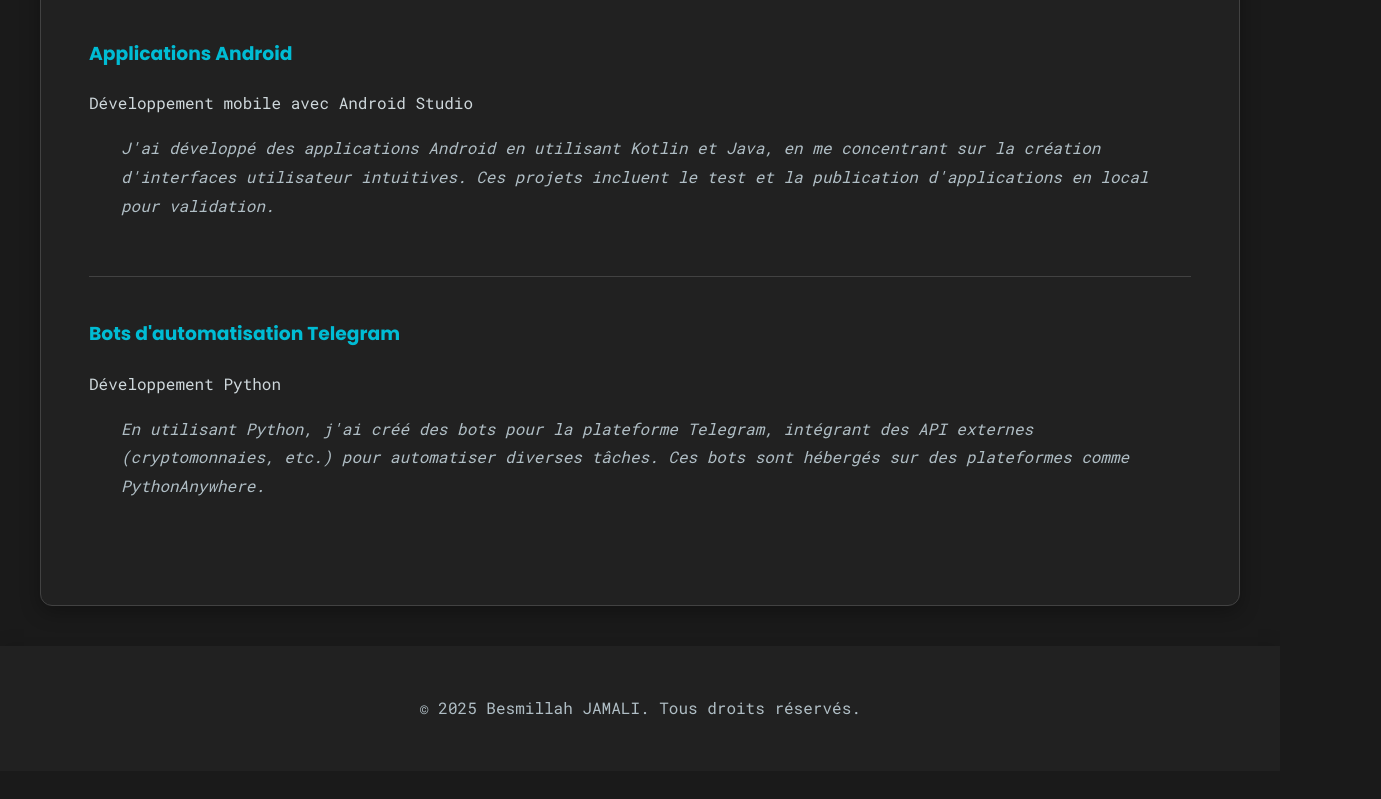
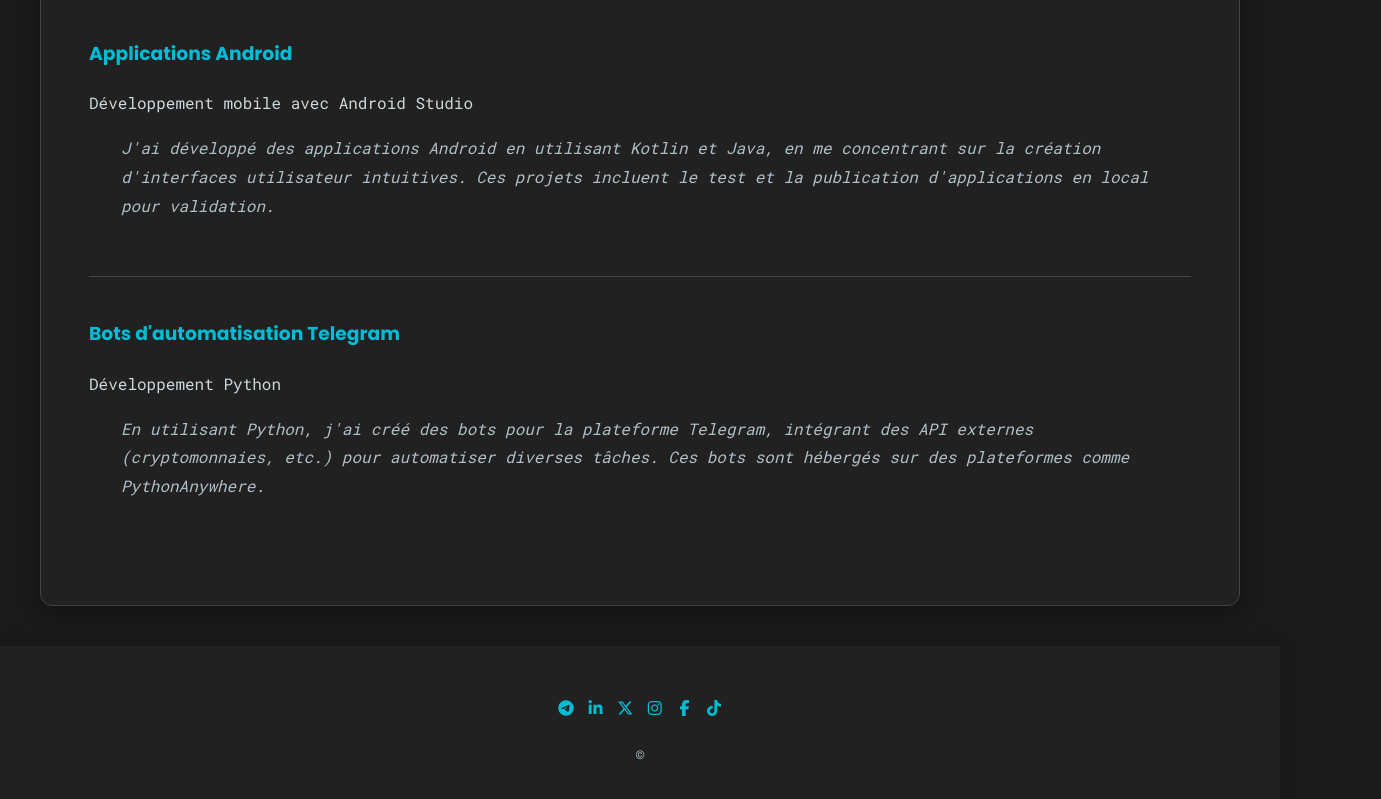
Before and after one commit to besmillahjamali/jamal, a plain HTML site: page project.html in a window 1280 px wide. Shown: the part 681-1480 px from the top of the page, 1381 px wide, since content can reach past the window. Before the commit the page ends 1452 px from the top, so only its background shows below. Drawn offline with Linux system fonts and the light colour scheme; a small style sheet from the web is missing.

Commit message:
Refactor project.html structure and add social links

```diff
--- a/project.html
+++ b/project.html
@@ -1,12 +1,19 @@
 <!DOCTYPE html>
 <html lang="fr">
+
 <head>
     <meta charset="UTF-8">
     <meta name="viewport" content="width=device-width, initial-scale=1.0">
     <title data-i18n="project_title">Projets - Besmillah JAMALI</title>
+    <link rel="stylesheet" href="fontawesome.min.css">
+    <link rel="icon" href="image/icon.png" type="image/x-icon">
+    <title data-i18n="crypto_page_title">Crypto Market - Besmillah JAMALI</title>
     <link rel="stylesheet" href="style.css">
-    <link rel="icon" href="image/icon.png" type="image/x-icon">
+    <link rel="stylesheet" href="https://cdnjs.cloudflare.com/ajax/libs/font-awesome/6.5.2/css/all.min.css"
+        integrity="sha512-SnH5WK+bZxgPHs44uWIX+LLMD/CD2yXmUqMvR08+6Pz+zJt9Z2D7Q9FwP/XqYF9eYx0L4Pq5R0U4M9/Hj00jJ/A=="
+        crossorigin="anonymous" referrerpolicy="no-referrer" />
 </head>
+
 <body>
 
     <header>
@@ -21,6 +28,7 @@
                 <li><a href="experience.html" data-i18n="nav_experience">Expériences</a></li>
                 <li><a href="project.html" data-i18n="nav_projects">Projets</a></li>
                 <li><a href="contact.html" data-i18n="nav_contact">Contact</a></li>
+                <li><a href="blog.html" data-i18n="nav_blog">Blog</a></li>
             </ul>
         </nav>
         <div style="display: flex; align-items: center; gap: 15px;">
@@ -45,13 +53,17 @@
     <main>
         <section class="projects-section">
             <h2 data-i18n="project_heading">Mes Projets</h2>
-            <p data-i18n="project_text">Une sélection de mes travaux récents, démontrant mon approche de la conception centrée sur l'utilisateur et mon expertise technique.</p>
+            <p data-i18n="project_text">Une sélection de mes travaux récents, démontrant mon approche de la conception
+                centrée sur l'utilisateur et mon expertise technique.</p>
 
             <div class="project-item">
                 <h3 data-i18n="project1_title">Maquettes Web pour un site vitrine</h3>
                 <p class="project-info" data-i18n="project1_info">Stage en Web Design, Sumerod, Troyes - 2025</p>
                 <div class="project-details">
-                    <p data-i18n="project1_text">Au cours de ce stage, j'ai créé des maquettes complètes pour un site web d'entreprise, en veillant à l'adaptation au responsive design pour les appareils mobiles et les tablettes. J'ai également participé à la définition de l'identité visuelle, incluant le choix des couleurs et de la typographie.</p>
+                    <p data-i18n="project1_text">Au cours de ce stage, j'ai créé des maquettes complètes pour un site
+                        web d'entreprise, en veillant à l'adaptation au responsive design pour les appareils mobiles et
+                        les tablettes. J'ai également participé à la définition de l'identité visuelle, incluant le
+                        choix des couleurs et de la typographie.</p>
                 </div>
             </div>
 
@@ -59,7 +71,9 @@
                 <h3 data-i18n="project2_title">Applications Android</h3>
                 <p class="project-info" data-i18n="project2_info">Développement mobile avec Android Studio</p>
                 <div class="project-details">
-                    <p data-i18n="project2_text">J'ai développé des applications Android en utilisant Kotlin et Java, en me concentrant sur la création d'interfaces utilisateur intuitives. Ces projets incluent le test et la publication d'applications en local pour validation.</p>
+                    <p data-i18n="project2_text">J'ai développé des applications Android en utilisant Kotlin et Java, en
+                        me concentrant sur la création d'interfaces utilisateur intuitives. Ces projets incluent le test
+                        et la publication d'applications en local pour validation.</p>
                 </div>
             </div>
 
@@ -67,16 +81,44 @@
                 <h3 data-i18n="project3_title">Bots d'automatisation Telegram</h3>
                 <p class="project-info" data-i18n="project3_info">Développement Python</p>
                 <div class="project-details">
-                    <p data-i18n="project3_text">En utilisant Python, j'ai créé des bots pour la plateforme Telegram, intégrant des API externes (cryptomonnaies, etc.) pour automatiser diverses tâches. Ces bots sont hébergés sur des plateformes comme PythonAnywhere.</p>
+                    <p data-i18n="project3_text">En utilisant Python, j'ai créé des bots pour la plateforme Telegram,
+                        intégrant des API externes (cryptomonnaies, etc.) pour automatiser diverses tâches. Ces bots
+                        sont hébergés sur des plateformes comme PythonAnywhere.</p>
                 </div>
             </div>
         </section>
     </main>
 
     <footer>
-        <p>&copy; 2025 Besmillah JAMALI. Tous droits réservés.</p>
+        <div class="footer-content">
+            <p data-i18n="footer_social_call">
+            </p>
+            <div class="social-links">
+                <a href="https://t.me/besmillahjamali" target="_blank" aria-label="Telegram">
+                    <i class="fab fa-telegram-plane"></i>
+                </a>
+                <a href="https://fr.linkedin.com/in/besmillah-jamali-46a92627b" target="_blank" aria-label="LinkedIn">
+                    <i class="fab fa-linkedin-in"></i>
+                </a>
+                <a href="https://x.com/besmillahjamali" target="_blank" aria-label="X (Twitter)">
+                    <i class="fab fa-x-twitter"></i>
+                </a>
+                <a href="https://www.instagram.com/besmillah.jamali/" target="_blank" aria-label="Instagram">
+                    <i class="fab fa-instagram"></i>
+                </a>
+                <a href="www.facebook.com/besmillahjamali" target="_blank" aria-label="Facebook">
+                    <i class="fab fa-facebook-f"></i>
+                </a>
+                <a href="https://www.tiktok.com/@besmillahjamali" target="_blank" aria-label="TikTok">
+                    <i class="fab fa-tiktok"></i>
+                </a>
+            </div>
+        </div>
+
+        <p class="copyright" data-i18n="all_rights"> &copy;</p>
     </footer>
 
     <script src="script.js"></script>
 </body>
+
 </html>
```
Lines whose indentation alone changed are shown as unchanged.
